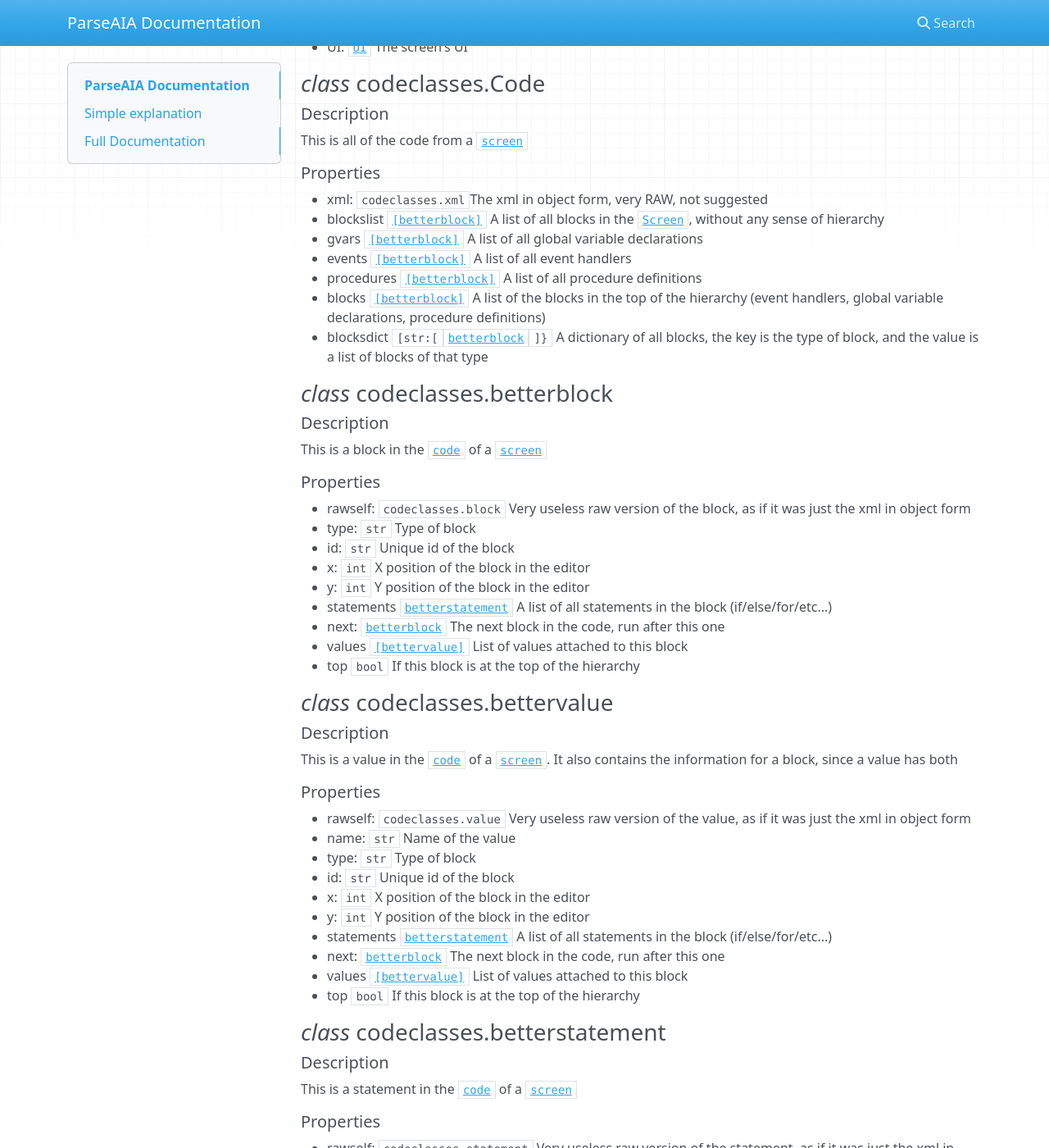
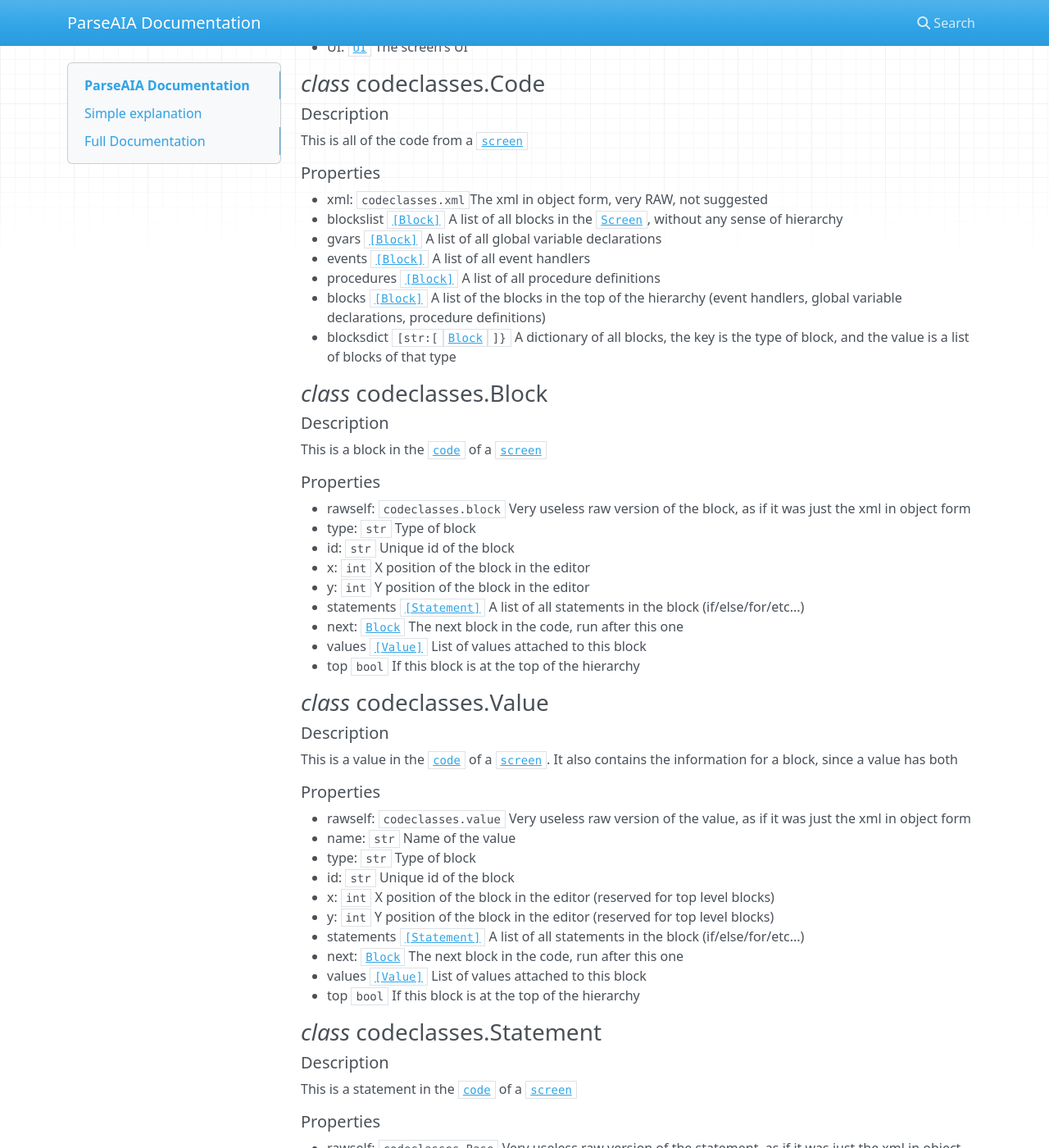
Before and after one commit to PolarsBear/parseaia, an MkDocs documentation site: the page built from docs/index.md, in a window 1280 px wide and 1400 px high, scrolled down 994 px. Shown: the whole window at 82% size. Built offline with MkDocs 1.6.1, drawn with Linux system fonts in a browser that asks for light colours; nearby versions of some CDN libraries; some of the changed text lies outside the part shown.

Commit message:
Documentation Update

````diff
--- a/docs/index.md
+++ b/docs/index.md
@@ -43,14 +43,14 @@ This is all of the code from a [`screen`](#class-mainscreen)
 
 ##### Properties
 * xml: `codeclasses.xml`The xml in object form, very RAW, not suggested
-* blockslist [`[betterblock]`](#class-codeclassesbetterblock) A list of all blocks in the [`Screen`](#class-mainscreen), without any sense of hierarchy
-* gvars [`[betterblock]`](#class-codeclassesbetterblock) A list of all global variable declarations
-* events [`[betterblock]`](#class-codeclassesbetterblock) A list of all event handlers
-* procedures [`[betterblock]`](#class-codeclassesbetterblock) A list of all procedure definitions
-* blocks [`[betterblock]`](#class-codeclassesbetterblock) A list of the blocks in the top of the hierarchy (event handlers, global variable declarations, procedure definitions)
-* blocksdict ```[str:[```[`betterblock`](#class-codeclassesbetterblock)```]}``` A dictionary of all blocks, the key is the type of block, and the value is a list of blocks of that type
+* blockslist [`[Block]`](#class-codeclassesblock) A list of all blocks in the [`Screen`](#class-mainscreen), without any sense of hierarchy
+* gvars [`[Block]`](#class-codeclassesblock) A list of all global variable declarations
+* events [`[Block]`](#class-codeclassesblock) A list of all event handlers
+* procedures [`[Block]`](#class-codeclassesblock) A list of all procedure definitions
+* blocks [`[Block]`](#class-codeclassesblock) A list of the blocks in the top of the hierarchy (event handlers, global variable declarations, procedure definitions)
+* blocksdict ```[str:[```[`Block`](#class-codeclassesblock)```]}``` A dictionary of all blocks, the key is the type of block, and the value is a list of blocks of that type
 
-### *class* codeclasses.**betterblock**
+### *class* codeclasses.**Block**
 
 ##### Description
 This is a block in the [`code`](#class-codeclassescode) of a [`screen`](#class-mainscreen)
@@ -61,12 +61,12 @@ This is a block in the [`code`](#class-codeclassescode) of a [`screen`](#class-m
 * id: `str` Unique id of the block
 * x: `int` X position of the block in the editor
 * y: `int` Y position of the block in the editor
-* statements [`betterstatement`](#class-codeclassesbetterstatement) A list of all statements in the block (if/else/for/etc...)
-* next: [`betterblock`](#class-codeclassesbetterblock) The next block in the code, run after this one
-* values [`[bettervalue]`](#class-codeclassesbettervalue) List of values attached to this block
+* statements [`[Statement]`](#class-codeclassesstatement) A list of all statements in the block (if/else/for/etc...)
+* next: [`Block`](#class-codeclassesblock) The next block in the code, run after this one
+* values [`[Value]`](#class-codeclassesvalue) List of values attached to this block
 * top `bool` If this block is at the top of the hierarchy
 
-### *class* codeclasses.**bettervalue**
+### *class* codeclasses.**Value**
 
 ##### Description
 This is a value in the [`code`](#class-codeclassescode) of a [`screen`](#class-mainscreen). It also contains the information for a block, since a value has both
@@ -76,23 +76,23 @@ This is a value in the [`code`](#class-codeclassescode) of a [`screen`](#class-m
 * name: `str` Name of the value
 * type: `str` Type of block
 * id: `str` Unique id of the block
-* x: `int` X position of the block in the editor
-* y: `int` Y position of the block in the editor
-* statements [`betterstatement`](#class-codeclassesbetterstatement) A list of all statements in the block (if/else/for/etc...)
-* next: [`betterblock`](#class-codeclassesbetterblock) The next block in the code, run after this one
-* values [`[bettervalue]`](#class-codeclassesbettervalue) List of values attached to this block
+* x: `int` X position of the block in the editor (reserved for top level blocks)
+* y: `int` Y position of the block in the editor (reserved for top level blocks)
+* statements [`[Statement]`](#class-codeclassesstatement) A list of all statements in the block (if/else/for/etc...)
+* next: [`Block`](#class-codeclassesblock) The next block in the code, run after this one
+* values [`[Value]`](#class-codeclassesvalue) List of values attached to this block
 * top `bool` If this block is at the top of the hierarchy
 
 
-### *class* codeclasses.**betterstatement**
+### *class* codeclasses.**Statement**
 
 ##### Description
 This is a statement in the [`code`](#class-codeclassescode) of a [`screen`](#class-mainscreen)
 
 ##### Properties
-* rawself: `codeclasses.statement` Very useless raw version of the statement, as if it was just the xml in object form
+* rawself: `codeclasses.Base` Very useless raw version of the statement, as if it was just the xml in object form
 * name: `str` Name of the statement
-* next: [`betterblock`](#class-codeclassesbetterblock) The next block in the code, run after this statement
+* next: [`Block`](#class-block) The next block in the code, run after this statement
 
 ### *class* uiclasses.**UI**
 
````
Also changed, not shown: other parts of docs/index.md (+3 -2 lines).
